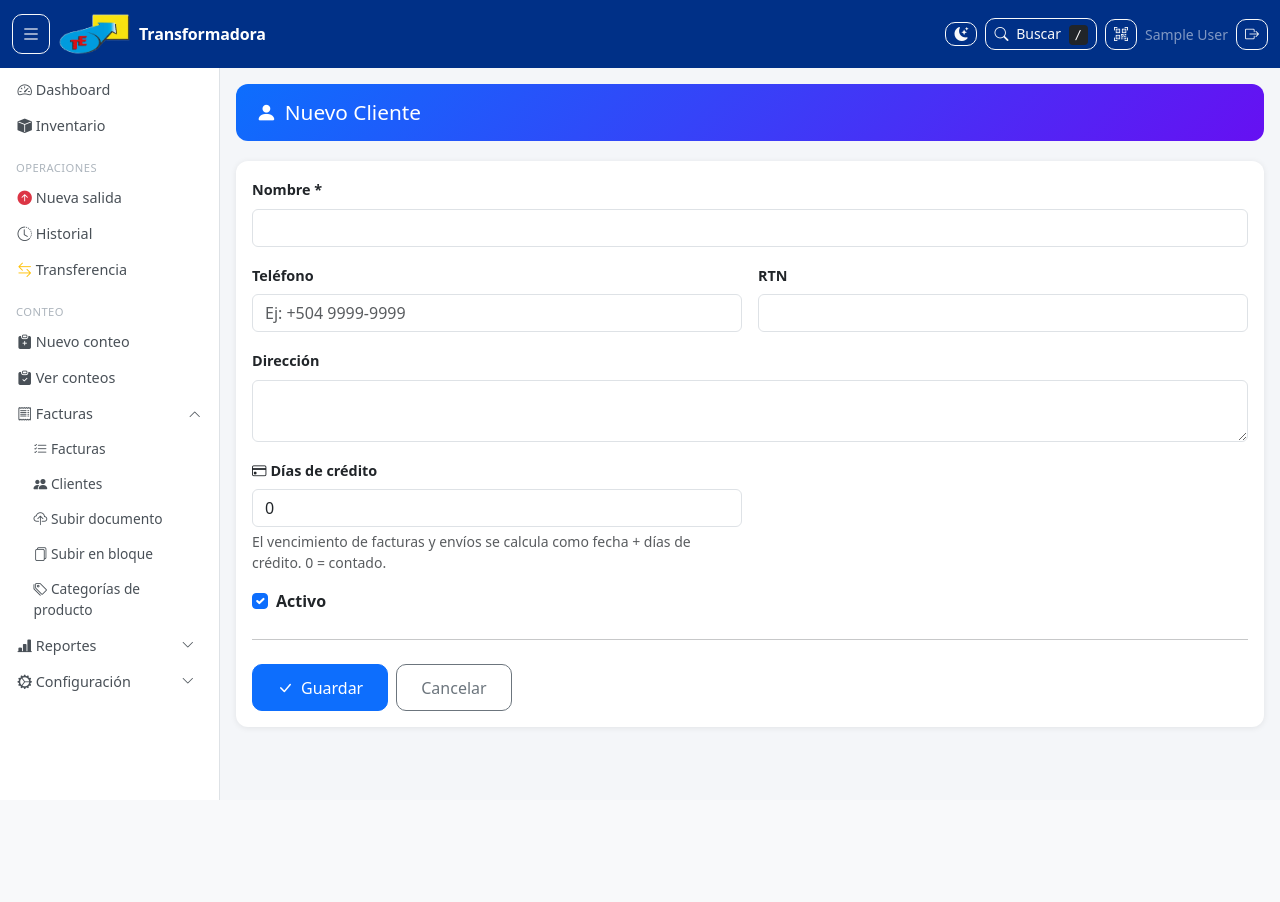
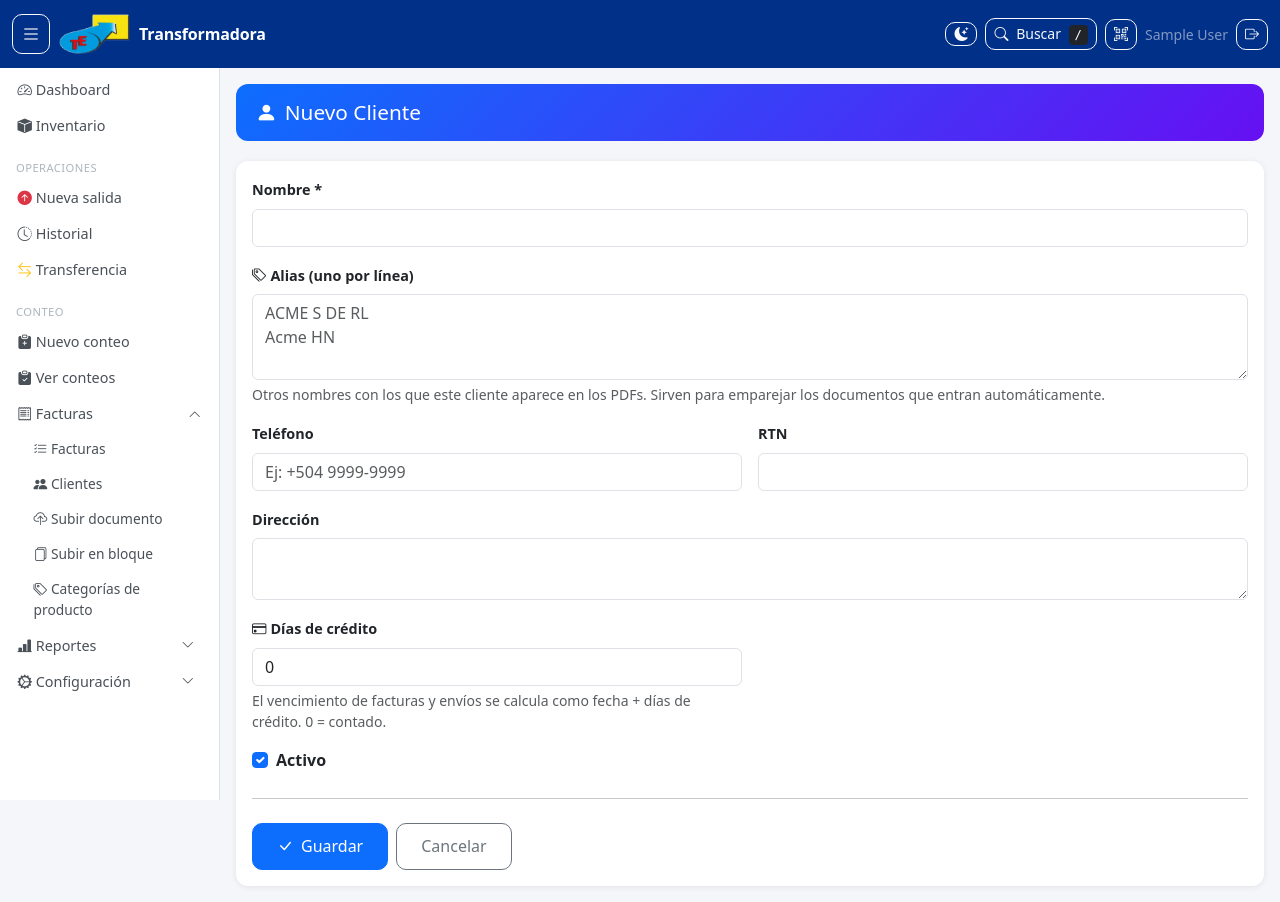
Before and after one commit to alexandrr2899/Inventory-webApp, a Django app: page /clientes/nuevo/ in a window 1280 px wide. Before the commit the page ends 800 px from the top, so only its background shows below. Run offline with Django 4.2, Linux system fonts and the light colour scheme; the visitor is signed in with stand-in values (Sample User, id 1); data that the repository does not hold is empty; some libraries are stand-ins or nearby versions.

Commit message:
feat(clientes): administrar alias desde el formulario de cliente
Co-Authored-By: Claude Opus 4.8 <noreply@anthropic.com>

```diff
--- a/apps/core/forms.py
+++ b/apps/core/forms.py
@@ -1,3 +1,4 @@
+import logging
 import os
 
 from django import forms
@@ -9,6 +10,8 @@ from .models import (
     MovimientoInventario, Conteo, ConteoDetalle,
     DocumentoFactura, TarifaCliente, MetodoPago, CategoriaProducto,
 )
+
+_log = logging.getLogger(__name__)
 
 # Límites de subida de archivos (MB).
 MAX_PDF_MB = 25
@@ -90,6 +93,17 @@ class MaquinaForm(forms.ModelForm):
 
 
 class ClienteForm(forms.ModelForm):
+    aliases = forms.CharField(
+        required=False,
+        label='Alias (uno por línea)',
+        widget=forms.Textarea(attrs={
+            'class': 'form-control', 'rows': 3,
+            'placeholder': 'ACME S DE RL\nAcme HN',
+        }),
+        help_text='Otros nombres con los que este cliente aparece en los PDFs. '
+                  'Sirven para emparejar los documentos que entran automáticamente.',
+    )
+
     class Meta:
         model = Cliente
         fields = ['nombre', 'telefono', 'rtn', 'direccion', 'dias_credito', 'activo']
@@ -101,6 +115,62 @@ class ClienteForm(forms.ModelForm):
             'dias_credito': forms.NumberInput(attrs={'class': 'form-control', 'min': 0, 'placeholder': '0 = contado'}),
             'activo': forms.CheckboxInput(attrs={'class': 'form-check-input'}),
         }
+
+    def __init__(self, *args, **kwargs):
+        super().__init__(*args, **kwargs)
+        if self.instance.pk:
+            self.initial['aliases'] = '\n'.join(
+                self.instance.aliases.values_list('alias', flat=True))
+
+    def clean_aliases(self):
+        """Rechaza los alias que chocan, juntando todos los problemas de una vez.
+
+        La validación es un ensayo de `sincronizar_aliases` sin escribir nada:
+        quien edita el textarea quiere ver de una todo lo que tiene que arreglar,
+        no descubrirlo de a un error por guardado.
+        """
+        from .models import Cliente as _Cliente, ClienteAlias
+        from .textnorm import norm
+
+        texto = self.cleaned_data.get('aliases', '') or ''
+        nombre = self.cleaned_data.get('nombre', '') or ''
+        errores, vistos = [], set()
+        for linea in texto.splitlines():
+            linea = linea.strip()
+            clave = norm(linea)
+            if not clave or clave in vistos or clave == norm(nombre):
+                continue
+            vistos.add(clave)
+
+            ajeno = ClienteAlias.objects.filter(alias_norm=clave).exclude(
+                cliente_id=self.instance.pk).select_related('cliente').first()
+            if ajeno:
+                errores.append(f'«{linea}» ya está registrado como alias de '
+                               f'{ajeno.cliente.nombre}.')
+                continue
+            choque = next((c for c in _Cliente.objects.exclude(pk=self.instance.pk)
+                           if norm(c.nombre) == clave), None)
+            if choque:
+                errores.append(f'«{linea}» es el nombre del cliente {choque.nombre}; '
+                               'un alias así nunca se usaría.')
+        if errores:
+            raise ValidationError(errores)
+        return texto
+
+    def save(self, commit=True):
+        from .services.facturas.clientes import sincronizar_aliases
+
+        cliente = super().save(commit=commit)
+        if commit:
+            errores = sincronizar_aliases(cliente, self.cleaned_data.get('aliases', ''))
+            if errores:
+                # `clean_aliases` ya rechazó todo esto; llegar acá significa que
+                # otra edición se metió en el medio. Se registra y se sigue: el
+                # cliente se guarda igual, como en el resto del módulo, donde el
+                # alias nunca hace fracasar la acción principal.
+                _log.warning('Alias no sincronizados para cliente %s: %s',
+                             cliente.pk, '; '.join(errores))
+        return cliente
 
 
 class ClienteInlineForm(forms.ModelForm):
--- a/templates/clientes/form.html
+++ b/templates/clientes/form.html
@@ -18,6 +18,14 @@
           <label class="form-label">Nombre *</label>
           {{ form.nombre }}
           {% if form.nombre.errors %}<div class="text-danger small">{{ form.nombre.errors }}</div>{% endif %}
+        </div>
+        <div class="col-12">
+          <label class="form-label" for="{{ form.aliases.id_for_label }}">
+            <i class="bi bi-tags me-1"></i>Alias (uno por línea)
+          </label>
+          {{ form.aliases }}
+          <div class="form-text">{{ form.aliases.help_text }}</div>
+          {% if form.aliases.errors %}<div class="text-danger small">{{ form.aliases.errors }}</div>{% endif %}
         </div>
         <div class="col-12 col-md-6">
           <label class="form-label">Teléfono</label>
```
Also changed, not shown: apps/core/tests_facturas/test_cliente_form_aliases.py (added, +53 -0 lines).
